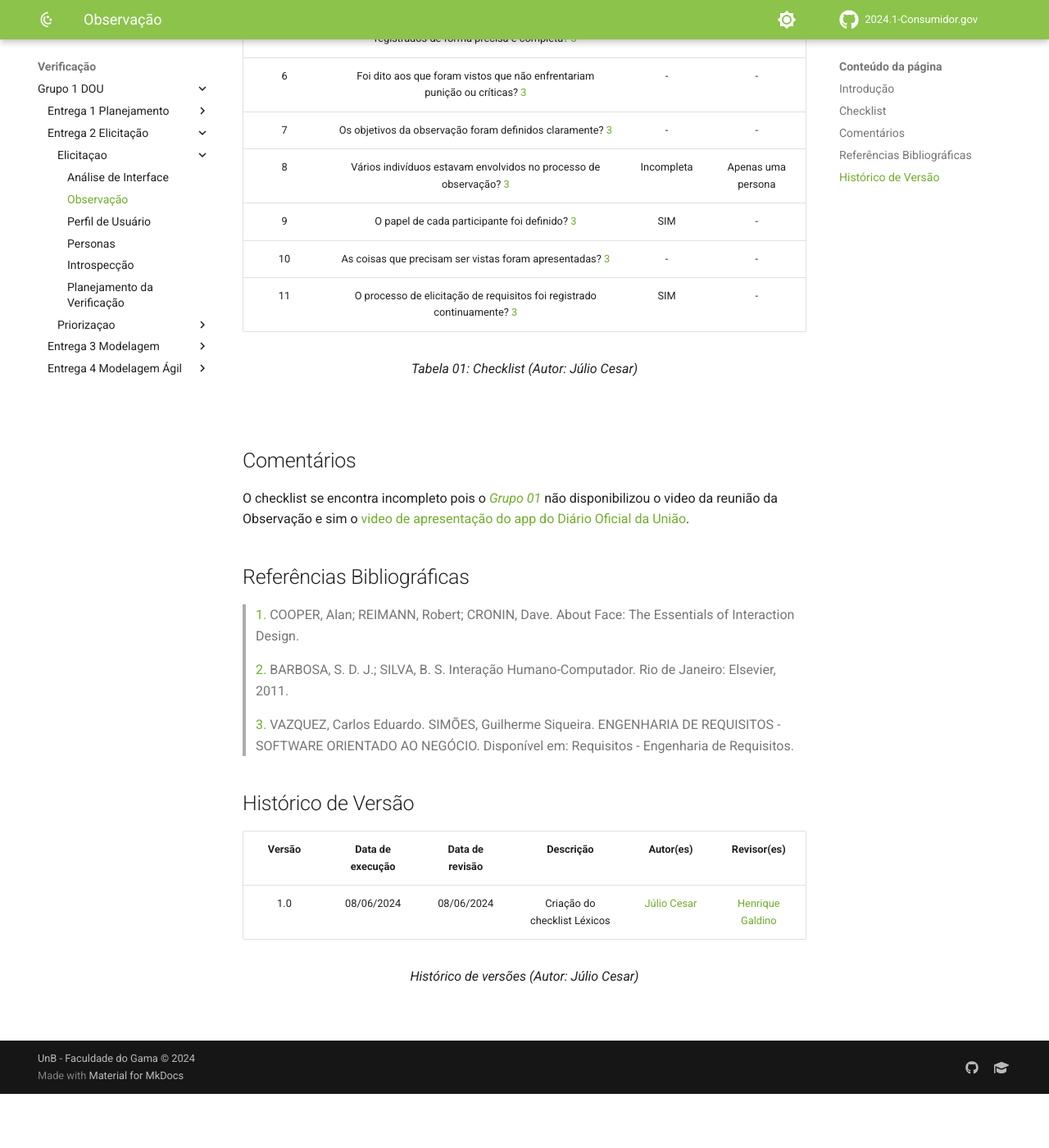
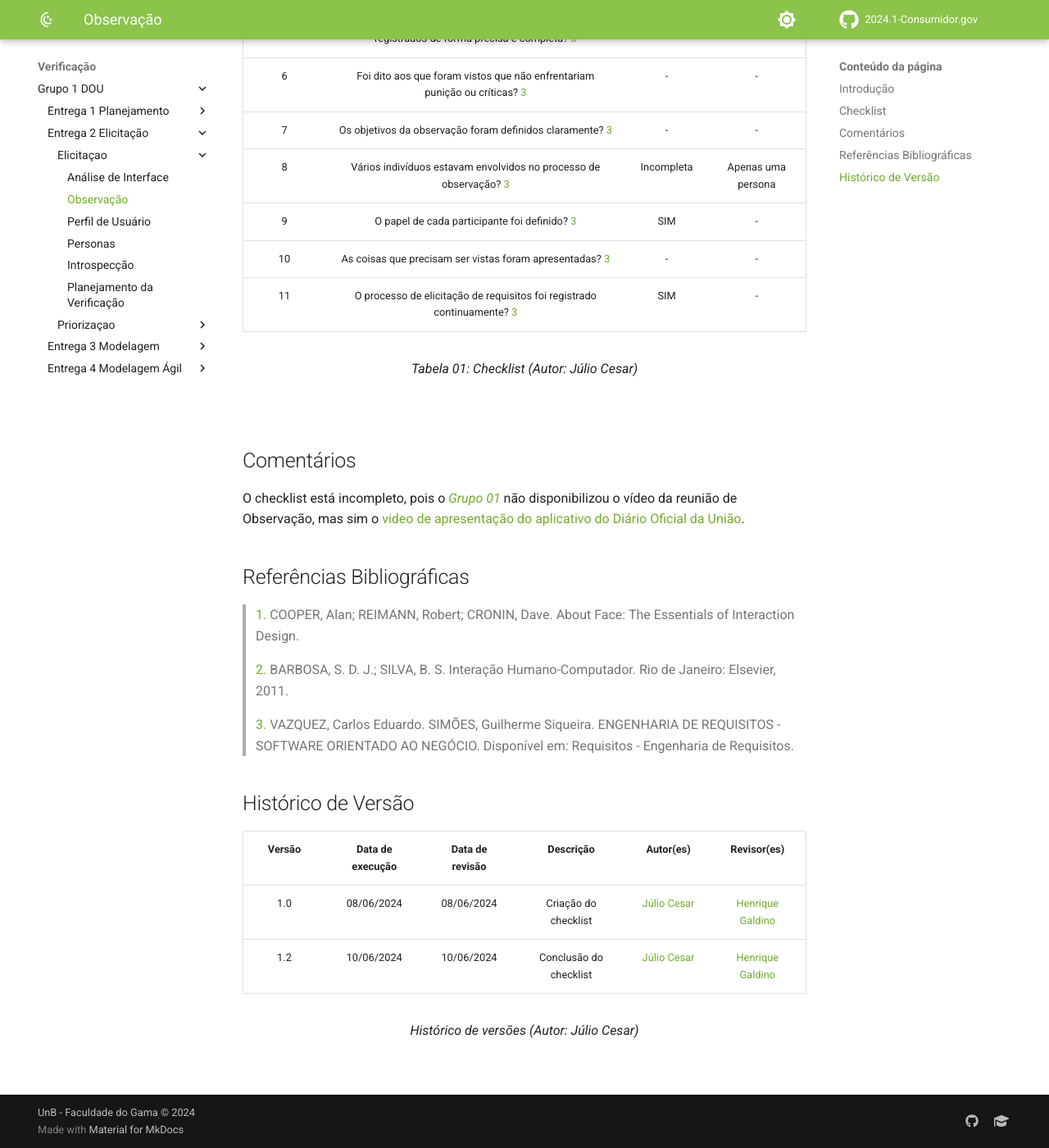
Before and after one commit to Requisitos-de-Software/2024.1-Grupo08, an MkDocs documentation site: the page built from docs/Verificação/Grupo 1 - DOU/Entrega 2 - Elicitação/Elicitaçao/Observaçao.md, in a window 1280 px wide and 1400 px high, scrolled down 819 px. Shown: the whole window at 82% size. Built offline with MkDocs 1.6.1 and Material for MkDocs 9.7.7, drawn with Linux system fonts in a browser that asks for light colours; comment, search, counter and statistics services are not loaded; before the commit the page ends 2153 px from its top, so only the background shows below that.

Commit message:
add Histórico de versão v usecase

```diff
--- a/docs/Verificação/Grupo 1 - DOU/Entrega 2 - Elicitação/Elicitaçao/Observaçao.md
+++ b/docs/Verificação/Grupo 1 - DOU/Entrega 2 - Elicitação/Elicitaçao/Observaçao.md
@@ -29,7 +29,7 @@ A tabela 1 apresenta o checklist de verificação desenvolvido com base no artef
 
 ## Comentários
 
-O checklist se encontra incompleto pois o [*Grupo 01*](https://requisitos-de-software.github.io/2024.1-DiarioOficialdaUniao/) não disponibilizou o video da reunião da Observação e sim o [video de apresentação do app do Diário Oficial da União](https://www.youtube.com/watch?v=WXvd3PULKm4&ab_channel=ArthurAlvesMelo).
+O checklist está incompleto, pois o [*Grupo 01*](https://requisitos-de-software.github.io/2024.1-DiarioOficialdaUniao/) não disponibilizou o vídeo da reunião de Observação, mas sim o [video de apresentação do aplicativo do Diário Oficial da União](https://www.youtube.com/watch?v=WXvd3PULKm4&ab_channel=ArthurAlvesMelo).
 
 
 ## Referências Bibliográficas
@@ -45,7 +45,8 @@ O checklist se encontra incompleto pois o [*Grupo 01*](https://requisitos-de-sof
 
 | Versão | Data de execução | Data de revisão |  Descrição                          | Autor(es)                                           | Revisor(es)                                           |
 | :----: | :--------------: | :-------------: | :---------------------------------: | :-------------------------------------------------: | :---------------------------------------------------: |
-| 1.0    | 08/06/2024       | 08/06/2024      | Criação do checklist Léxicos   | [Júlio Cesar](https://github.com/Julio1099)   | [Henrique Galdino](https://github.com/hgaldino05)         |
+| 1.0    | 08/06/2024       | 08/06/2024      | Criação do checklist    | [Júlio Cesar](https://github.com/Julio1099)   | [Henrique Galdino](https://github.com/hgaldino05)         |
+| 1.2    | 10/06/2024       | 10/06/2024      | Conclusão do checklist    | [Júlio Cesar](https://github.com/Julio1099)   | [Henrique Galdino](https://github.com/hgaldino05)         |
 
 <div align="center">
 <figcaption align="center">Histórico de versões (Autor: Júlio Cesar)</figcaption>
```
Also changed, not shown: docs/Verificação/Grupo 1 - DOU/Entrega 3 - Modelagem/casodeuso.md (+1 -0 lines).
